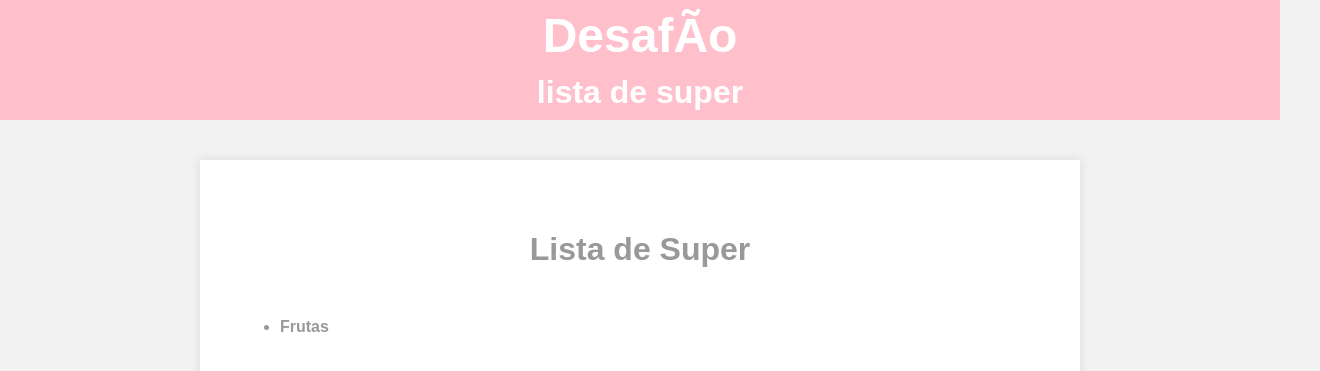
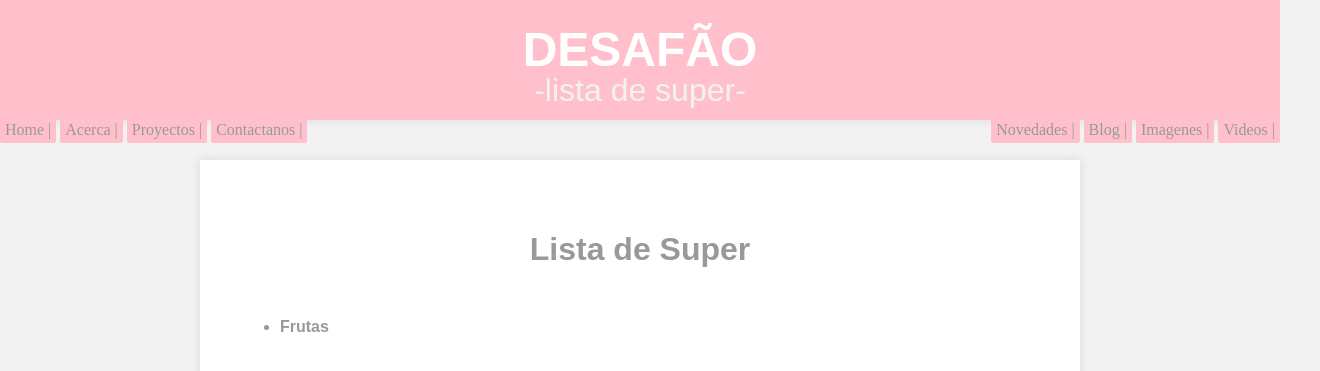
Before and after one commit to WalterNights/Clases-HTML-Y-CSS, a plain HTML site: page Ejercisio Curso HTML Lista de super/index.html in a window 1280 px wide. Shown: the top 371 px of the page, 1320 px wide, since content can reach past the window. Drawn offline with Linux system fonts and the light colour scheme.

Commit message:
Se modifico el proyecto Lista de super, mejorando el header y añadiendo botones nav

```diff
--- a/Ejercisio Curso HTML Lista de super/CSS/styles.css
+++ b/Ejercisio Curso HTML Lista de super/CSS/styles.css
@@ -8,10 +8,11 @@ body
 
 header
 {
-    /* box-shadow: 0 0 10px rgba(0, 0, 0, .1); */
+    box-shadow: 0 0 10px rgba(0, 0, 0, .1);
     background: pink;
     height: 120px;
     width: 100%;
+    line-height: 2.5em;
     padding: 0;
     margin: 0;
 }
@@ -25,16 +26,16 @@ header
     font-weight: 700;
     text-align: center;
     margin: 0 auto;
-    padding: 8px 0 0 0;
+    padding: 30px 0 0 0;
 }
 
 #header-b
 {
     display: block;
-    color: white;
+    color: #f2f2f2;
     font-family: Arial, Helvetica, sans-serif;
     font-size: 2em;
-    font-weight: 700;
+    font-weight: 450;
     text-align: center;
     margin: 0 auto;
     padding: 0 0 0 0;
@@ -70,10 +71,10 @@ main
 footer
 {
     background: #333;
-    padding: 20px;
+    padding: 0;
     margin-top: 40px;
     width: 100%;
-    height: 100px;
+    height: 150px;
     line-height: 0.2em;
 }
 
@@ -85,7 +86,7 @@ footer
     color: white;
     text-align: center;
     text-decoration: none;
-    padding: 30px 0 0 0;
+    padding: 50px 0 0 0;
 
 }
 
@@ -160,7 +161,6 @@ a
 
 img
 {
-    /* overflow: hidden; */
 
 }
 
@@ -175,3 +175,52 @@ img
 {
 
 }
+
+/*--------------------------------------------------------- SECCION DE BLOQUES --------------------------------------------------------*/
+
+#nav1
+{
+    float: left;
+
+}
+
+#nav2
+{
+    float: right;
+}
+
+.main-nav
+{
+    list-style: none;
+    padding: 0;
+    margin: 0;
+    padding-right: 0;
+}
+
+.main-nav__item
+{
+    display: inline-block;
+}
+
+.main-nav__item a
+{
+    background: pink;
+    padding: 5px;
+    border-radius: 2px;
+    text-decoration: none;
+}
+
+.main-nav__item a:hover
+{
+    color: white;
+}
+
+.main-nav__item a:active
+{
+    color: black;
+}
+
+.main-nav__item a::after
+{
+    content: " | ";
+}
--- a/Ejercisio Curso HTML Lista de super/index.html
+++ b/Ejercisio Curso HTML Lista de super/index.html
@@ -10,8 +10,24 @@
     </head>
     <body>
         <header>
-            <p id="header-a">Desafío</p>
-            <p id="header-b">lista de super</p>
+            <p id="header-a">DESAFÍO</p>
+            <p id="header-b">-lista de super-</p>
+            <nav id="nav1">
+                <ul class="main-nav">
+                    <li class="main-nav__item"><a href="">Home</a></li>
+                    <li class="main-nav__item"><a href="">Acerca</a></li>
+                    <li class="main-nav__item"><a href="">Proyectos</a></li>
+                    <li class="main-nav__item"><a href="">Contactanos</a></li>
+                </ul>
+            </nav>
+            <nav id="nav2">
+                <ul class="main-nav">
+                    <li class="main-nav__item"><a href="">Novedades</a></li>
+                    <li class="main-nav__item"><a href="">Blog</a></li>
+                    <li class="main-nav__item"><a href="">Imagenes</a></li>
+                    <li class="main-nav__item"><a href="">Videos</a></li>
+                </ul>
+            </nav>
         </header>
        <main id="main">
            <h1 id="titulolista">Lista de Super</h1>
```
